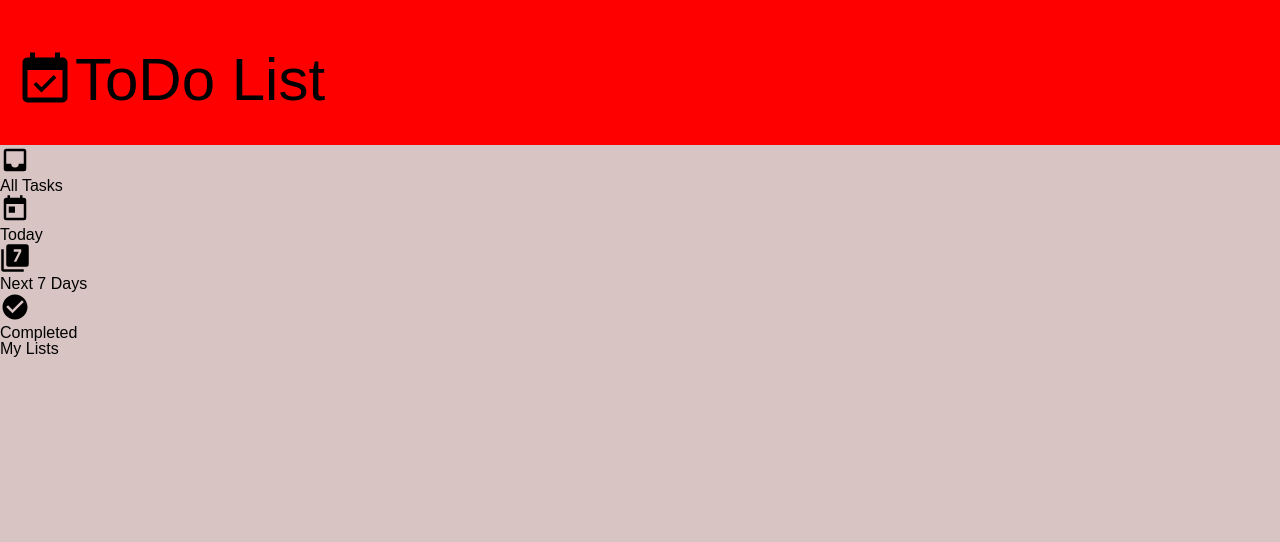
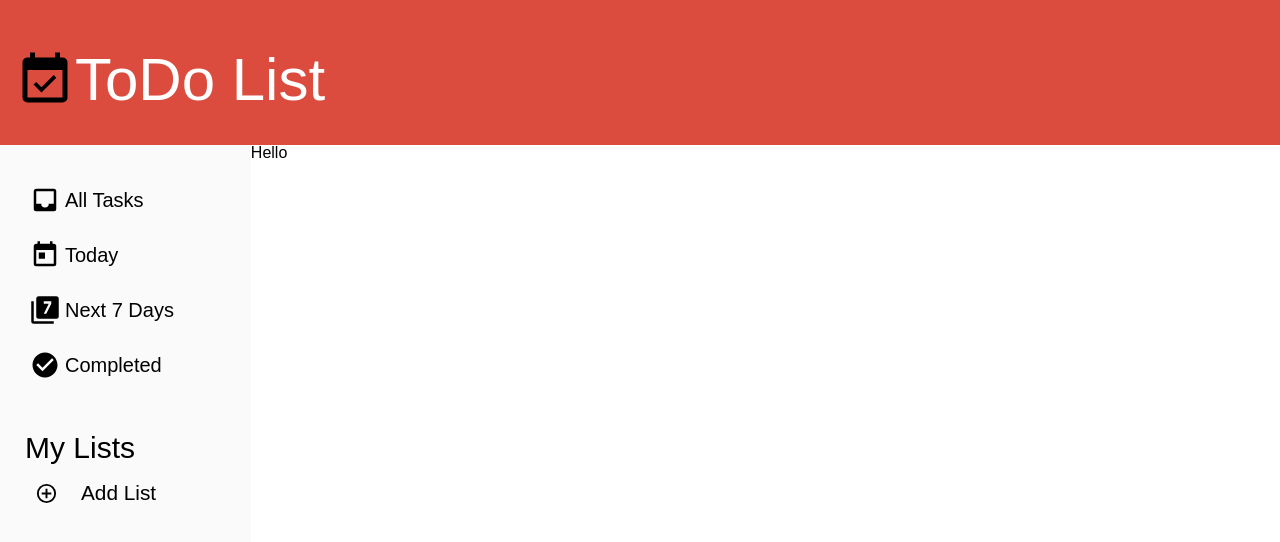
Before and after one commit to arsharora017/odin-todo_list, a website built with webpack: page dist/index.html in a window 1280 px wide. Built offline with Linux system fonts and the light colour scheme.

Commit message:
create basic page layout with header, sidebar and task preview container.

```diff
--- a/src/style.css
+++ b/src/style.css
@@ -143,6 +143,15 @@ svg {
 
 :root {
   --bg-color: rgb(217, 196, 196);
+  --primary-dark: #333;
+  --primary-light: #eee;
+  --font-size1: 60px;
+  --font-size2: 20px;
+  --font-size3: 30px;
+  --font-color-light: #fff;
+  --color-nav: #fafafa;
+  --color-header: #db4c3f;
+  --color-preview: #ffffff;
 }
 
 body {
@@ -155,12 +164,13 @@ body {
 */
 
 header {
-  background-color: red;
+  background-color: var(--color-header);
   padding-top: 15px;
   padding-left: 15px;
   display: flex;
   height: 130px;
   justify-content: start;
+  color: var(--font-color-light);
 }
 
 header > div {
@@ -174,5 +184,92 @@ header > div > svg {
 }
 
 header > div > h1 {
-  font-size: 60px;
+  font-size: var(--font-size1);
 }
+
+/*
+******** Main *****
+*/
+
+main {
+  display: flex;
+}
+
+/*
+******* Nav Bar/ Sidebar *****
+*/
+
+.navbar {
+  width: 20vw;
+  font-size: var(--font-size2);
+  display: flex;
+  flex-direction: column;
+  padding-left: 25px;
+  padding-top: 35px;
+  /* height: 100vh; */
+  background-color: var(--color-nav);
+  padding-right: 20px;
+}
+
+.home {
+  display: flex;
+  flex-direction: column;
+  gap: 15px;
+  margin-bottom: 3rem;
+}
+
+.nav-item {
+  display: flex;
+  justify-content: flex-start;
+  align-items: center;
+  gap: 5px;
+  cursor: pointer;
+  border-radius: 5px;
+  padding: 5px;
+}
+
+.nav-item:hover {
+  background-color: #db4c3f;
+}
+
+.my-lists {
+  display: flex;
+  flex-direction: column;
+}
+
+.my-lists > h2 {
+  font-size: var(--font-size3);
+  margin-bottom: 10px;
+}
+
+.add-list {
+  display: flex;
+  flex-direction: row;
+  justify-content: left;
+  align-items: center;
+  padding-left: 10px;
+  gap: 15px;
+}
+
+.add-list > svg {
+  height: 23px;
+}
+
+.add-list-btn {
+  font-family: "Alata", sans-serif;
+  margin: 5px 0;
+  height: auto;
+  background: transparent;
+  border: solid 2px transparent;
+  font-size: 1.3rem;
+}
+
+/*
+******Tasks Preview***
+*/
+
+.tasks-preview {
+  background-color: var(--color-preview);
+  width: 100vw;
+  height: 100vh;
+}
```
Also changed, not shown: dist/index.html, dist/main.js.
